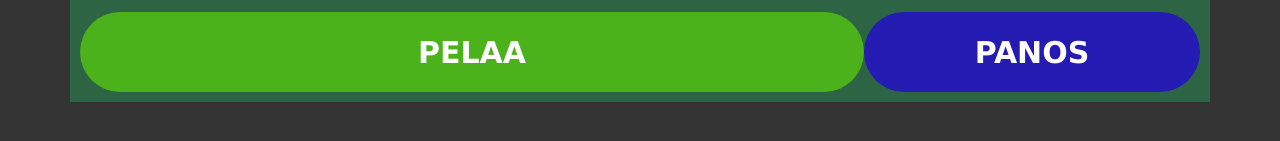
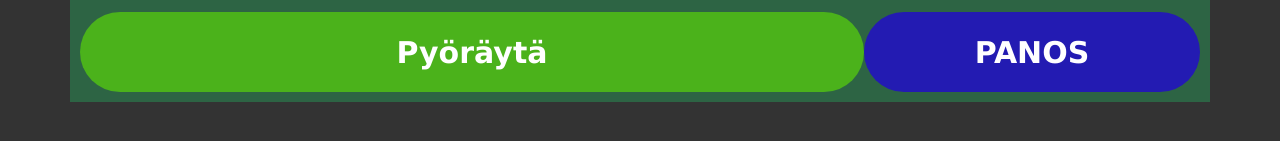
Before and after one commit to eetusva/Hedelmapeli, a plain HTML site: page index.html in a window 1280 px wide. Shown: the part 655-796 px from the top of the page. Drawn offline with nearby package versions, Linux system fonts and the light colour scheme.

Commit message:
Update index.html

```diff
--- a/index.html
+++ b/index.html
@@ -83,7 +83,7 @@
 
         </div>
             <div class="nappulat">
-                <button id="pelaa" onclick="pelaa()" >PELAA</button>
+                <button id="pelaa" onclick="pelaa()" >Pyöräytä</button>
                 <button id="panosNappi" onclick="panos()">PANOS</button>
             </div>
     </div>
```
